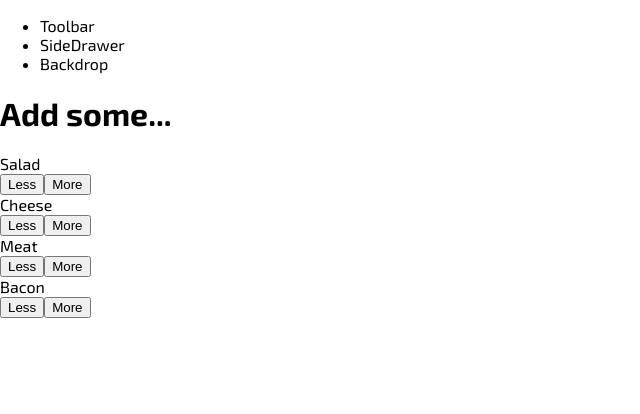
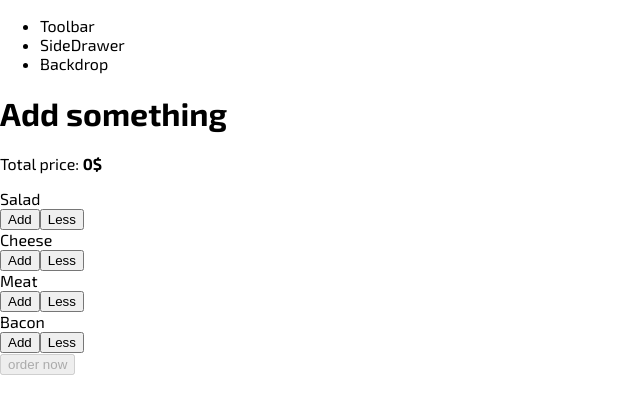
Before and after one commit to fresonn/Burger, a React app: page / in a window 1280 px wide. Shown: the top 414 px of the page, without its empty margins (0-640 px from the left). Built offline with nearby package versions, Linux system fonts and the light colour scheme.

Commit message:
Burger builder

```diff
--- a/src/Components/BuildControls/BuildControls.js
+++ b/src/Components/BuildControls/BuildControls.js
@@ -8,20 +8,27 @@ const controls = [
     { label: 'Salad', type: 'salad' },
     { label: 'Cheese', type: 'cheese' },
     { label: 'Meat', type: 'meat' },
-    { label: 'Bacon', type: 'bacon' },
+    { label: 'Bacon', type: 'bacon' }
 ]
 
 const BuildControls = props => {
+    const {isOrdered} = props
     return (
         <div className={classes.BuildControls}>
+            <p>Total price: <strong>{props.totalPrice}$</strong></p>
             { controls.map((control) => {
                 return (
                     <Control
                         key={control.label}
                         label={control.label}
+                        addIngredFunc={() =>props.addIngredFunc(control.type)}
+                        deleteInredFunc={() => props.deleteInredFunc(control.type)}
                     />
                 )
             }) }
+            <button
+                disabled={!isOrdered}
+            >order now</button>
         </div>
     )
 }
--- a/src/Components/BuildControls/BuildControls.scss
+++ b/src/Components/BuildControls/BuildControls.scss
@@ -1,8 +1,8 @@
 .BuildControls {
+    width: 100%;
     display: flex;
-    flex-direction: column;
+    flex-flow: column;
     align-items: center;
-    widows: 100%;
     background-color: #cf8f2e;
     box-shadow: 0 2px 1px #ccc;
     margin: auto;
--- a/src/Components/BuildControls/Control/Control.js
+++ b/src/Components/BuildControls/Control/Control.js
@@ -4,9 +4,9 @@ import classes from './Control.scss'
 const Control = props => {
     return (
         <div className={classes.Control}>
-            <div>{props.label}</div>
-            <button>Less</button>
-            <button>More</button>
+            <div className={classes.Label}>{props.label}</div>
+            <button onClick={props.addIngredFunc} className={classes.moreButton}>Add</button>
+            <button onClick={props.deleteInredFunc} className={classes.lessButton}>Less</button>
         </div>
     )
 }
--- a/src/Components/BuildControls/Control/Control.scss
+++ b/src/Components/BuildControls/Control/Control.scss
@@ -1,3 +1,18 @@
+$less-background: #8F5E1E;
+$less-hover: #99703F;
+$more-background: #D39952;
+$more-hover: #DAA972;
+
+
+
+//prev
+// $less-background: #D39952;
+// $less-hover: #DAA972;
+
+// $more-background: #8F5E1E;
+// $more-hover: #99703F;
+
+
 .Control {
     display: flex;
     justify-content: space-between;
@@ -5,6 +20,7 @@
     margin: 5px 0;
     font-weight: 700;
     button {
+        color: rgb(235, 235, 235);
         display: block;
         outline: none;
         cursor: pointer;
@@ -16,6 +32,49 @@
     }
 }
 
+.Label {
+    padding: 10px;
+    font-weight: bold;
+    width: 80px;
+}
+
+.lessButton {
+    background-color: $less-background;
+    transition: all 170ms ease-in;
+    &:hover, &:active {
+        color: #fff;
+        background-color: $less-hover;
+    }
+}
+
+.moreButton {
+    background-color: $more-background;
+    transition: all 170ms ease-in;
+    &:hover, &:active {
+        color: #fff;
+        background-color: $more-hover;
+    }
+}
 
 
-// LEss and Add buttons
+
+// remove that
+
+// .BuildControl button:disabled {
+//     background-color: #AC9980;
+//     border: 1px solid #7E7365;
+//     color: #ccc;
+//     cursor: default;
+// }
+
+// .BuildControl button:hover:disabled {
+//     background-color: #AC9980;
+//     color: #ccc;
+//     cursor: not-allowed;
+// }
+
+.Label {
+    padding: 10px;
+    font-weight: bold;
+    width: 80px;
+}
--- a/src/Components/Burger/Burger.js
+++ b/src/Components/Burger/Burger.js
@@ -29,7 +29,7 @@ const Burger = props => {
     //     })
     if (!ingredients.length) {
         ingredients = (
-            <h1>Add some...</h1>
+            <h1>Add something</h1>
         )
     }
     return (
--- a/src/Components/Burger/BurgerIngredient/BurgerIngredient.scss
+++ b/src/Components/Burger/BurgerIngredient/BurgerIngredient.scss
@@ -87,6 +87,10 @@
     background: linear-gradient(#7f3608, #702e05);
     margin: 2% auto;
     border-radius: 15px;
+    transition: transform .2s ease-in;
+    &:hover {
+      transform: scale(1.1)
+    }
 }
 
 .Cheese {
@@ -95,6 +99,10 @@
     margin: 2% auto;
     background: linear-gradient(#f4d004, #d6bb22);
     border-radius: 20px;
+    transition: transform .2s ease-in;
+    &:hover {
+      transform: scale(1.1)
+    }
 }
 
 .Salad {
@@ -103,6 +111,10 @@
     margin: 2% auto;
     background: linear-gradient(#228c1d, #91ce50);
     border-radius: 20px;
+    transition: transform .2s ease-in;
+    &:hover {
+      transform: scale(1.1)
+    }
 }
 
 .Bacon {
@@ -110,4 +122,9 @@
     height: 3%;
     background: linear-gradient(#bf3813, #c45e38);
     margin: 2% auto;
+    border-radius: 4px;
+    transition: transform .2s ease-in;
+    &:hover {
+      transform: scale(1.1)
+    }
 }
--- a/src/Containers/BurgerBuilder/BurgerBuilder.js
+++ b/src/Containers/BurgerBuilder/BurgerBuilder.js
@@ -5,21 +5,82 @@ import Burger from '../../Components/Burger/Burger'
 import BuildControls from '../../Components/BuildControls/BuildControls'
 
 const BurgerBuilder = class extends Component {
-
     state = {
+        isOrdered: false,
+        ingredientPrice: {
+            meat: 1.3,
+            cheese: 0.8,
+            salad: 0.5,
+            bacon: 0.8
+        },
         ingredients: {
             meat: 0,
             cheese: 0,
             salad: 0,
             bacon: 0
+        },
+        totalPrice: 0
+    }
+
+    updateOrder = (ingredients) => {
+        const totalSumm = Object.values(ingredients)
+            .reduce((count, num) => {
+                return count + num
+            }, 0)
+        this.setState({
+            isOrdered: totalSumm > 0
+        })
+    }
+
+
+    newIngredientHandler = type => {
+        const ingredients = {
+            ...this.state.ingredients
         }
+        const ingredientPrice = this.state.ingredientPrice[type]
+        let totalPrice = this.state.totalPrice
+            totalPrice = (totalPrice * 10 + ingredientPrice * 10) / 10
+        ingredients[type]++
+        this.setState({
+            ingredients,
+            totalPrice
+        })
+        this.updateOrder(ingredients)
+    }
+
+    removeIngredientHandler = type => {
+
+        const ingredientPrice = this.state.ingredientPrice[type]
+        let totalPrice = this.state.totalPrice
+
+        const ingredients = {
+            ...this.state.ingredients
+        }
+
+        if (ingredients[type]) {
+            // Имеет смысл сбрасывать, если есть с чего сбрасывать
+            ingredients[type]--;
+            totalPrice = (totalPrice * 10 - ingredientPrice * 10) / 10
+
+        }
+        this.setState({
+            ingredients,
+            totalPrice
+        })
+        this.updateOrder(ingredients)
     }
 
     render() {
+        console.log(this.state)
         return (
             <>
             <Burger ingredients={this.state.ingredients} />
-            <BuildControls />
+            <BuildControls
+                addIngredFunc={this.newIngredientHandler}
+                deleteInredFunc={this.removeIngredientHandler}
+                totalPrice={this.state.totalPrice}
+                isOrdered={this.state.isOrdered}
+            />
             </>
         )
     }
```
